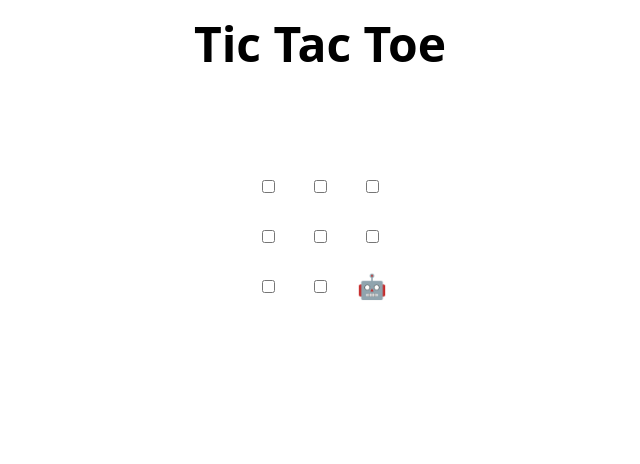
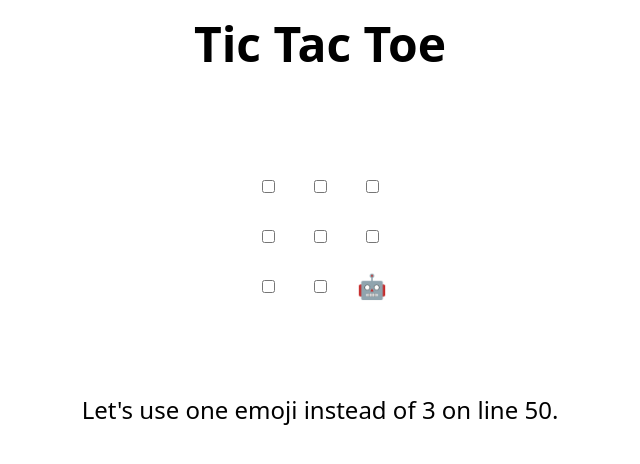
Before and after one commit to Tyler-Sauter/introduction-to-pull-requests, a plain HTML site: page index.html in a window 1280 px wide. Shown: the whole page, without its empty margins (320-960 px from the left). Drawn offline with Linux system fonts and the light colour scheme.

Commit message:
Update index.html

```diff
--- a/index.html
+++ b/index.html
@@ -48,7 +48,7 @@
 </table>
 
 <h2 hidden>Game over, refresh to play again 🧑‍💻 🤖!</h2>
-
+Let's use one emoji instead of 3 on line 50.
 <script>
   // Initialization
   const boxes = Array.from(document.querySelectorAll('td'))
```
